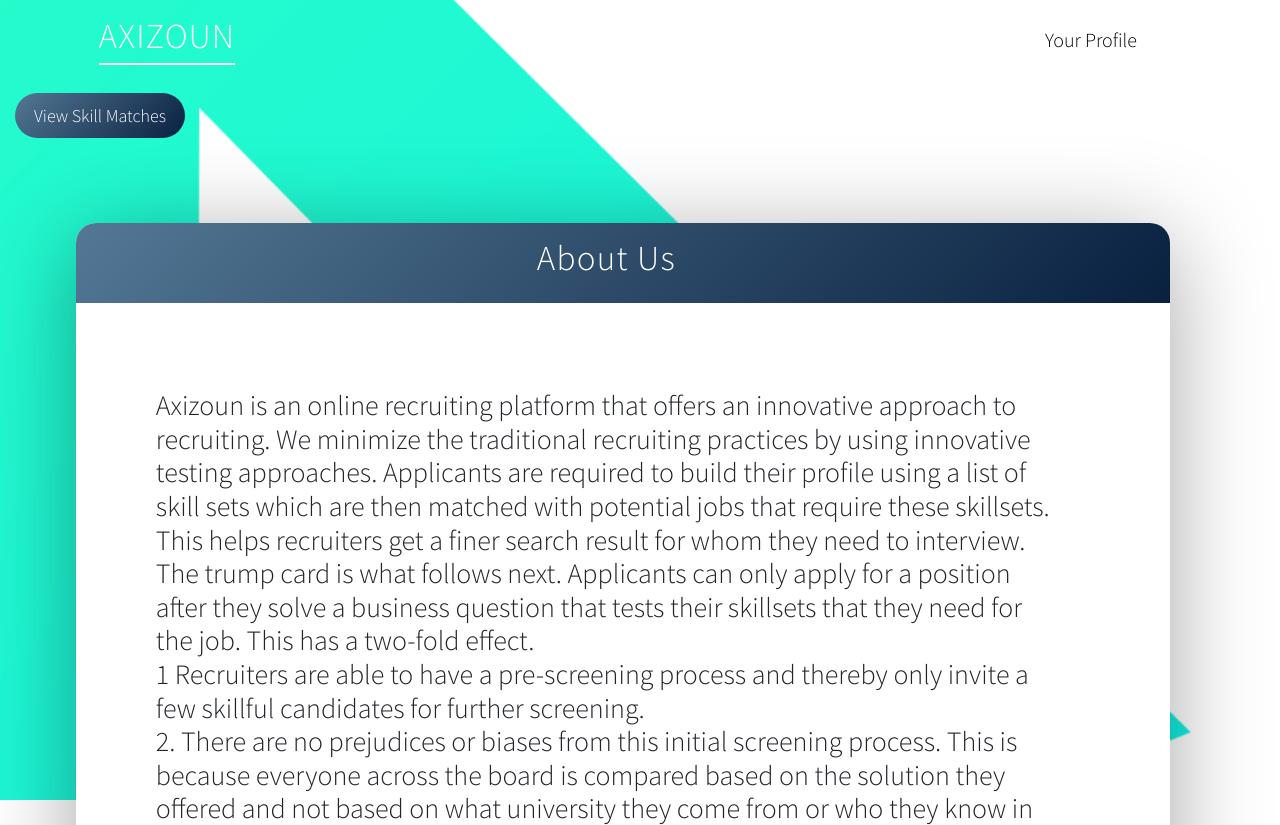
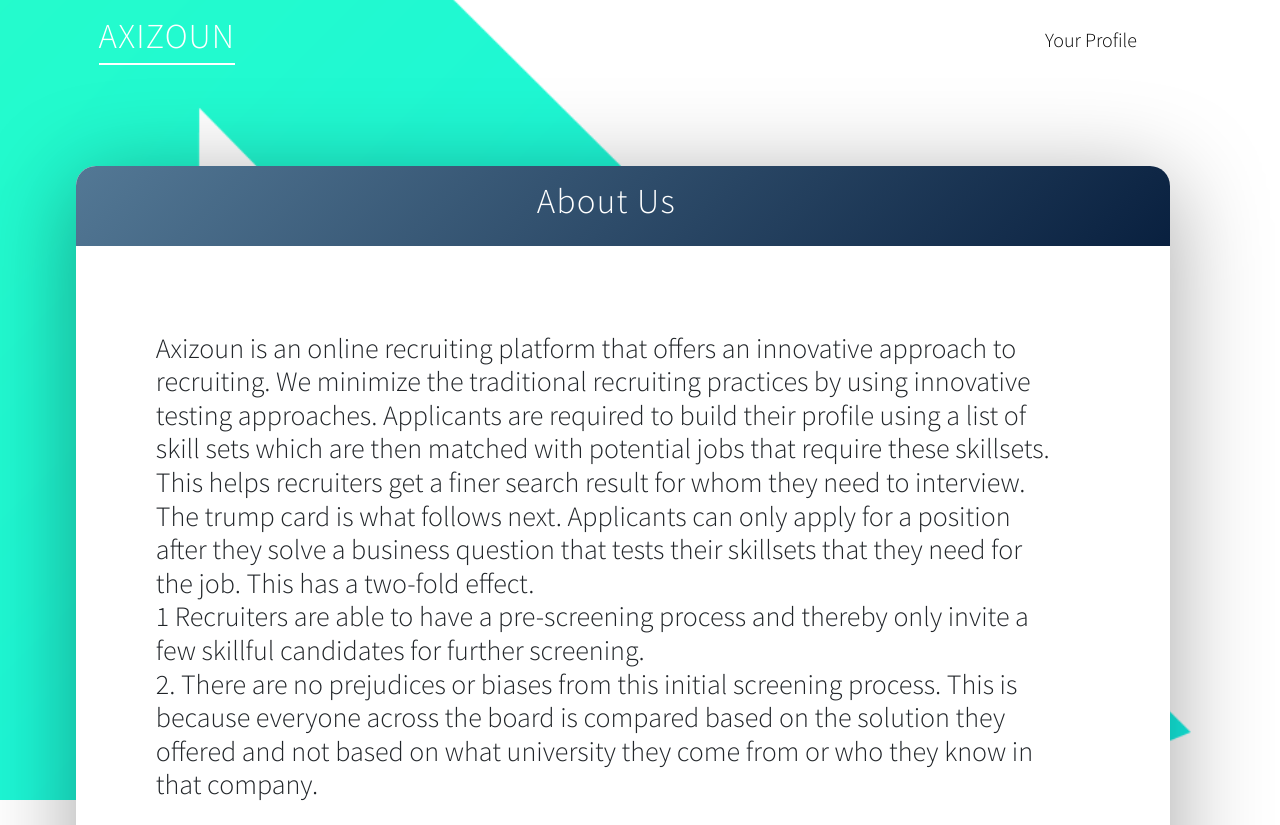
Before and after one commit to FreeFlowOrg/Axizoun, a Flask app: page /team_page in a window 1280 px wide. Shown: the top 825 px of the page. Run offline with Flask 2, Linux system fonts and the light colour scheme; the visitor is signed in with stand-in values (Sample User, id 1); some libraries are stand-ins or nearby versions.

Commit message:
Removed unnecessary skill match on team page

```diff
--- a/templates/pages/team_page.html
+++ b/templates/pages/team_page.html
@@ -67,13 +67,6 @@
                </span>
             </div>
          </nav>
-         {% if session['employee_id']  %}
-         <!-- Skill Matcher magic button -->
-               <form action="{{ url_for('skill_matcher_job_vacancies') }}" method="POST">
-                 <button id="magicbutton" type="submit"  class="btn btn-primary mybutt">View Skill Matches</button>
-               </form>
-        {% endif %}
-
          <!--  //Skill Matcher magic button -->
          <!-- Modals -->
              <div class="modal fade"  id="settings_job_vac" tabindex="-1" role="dialog" aria-labelledby="exampleModalCenterTitle" aria-hidden="true">
```
